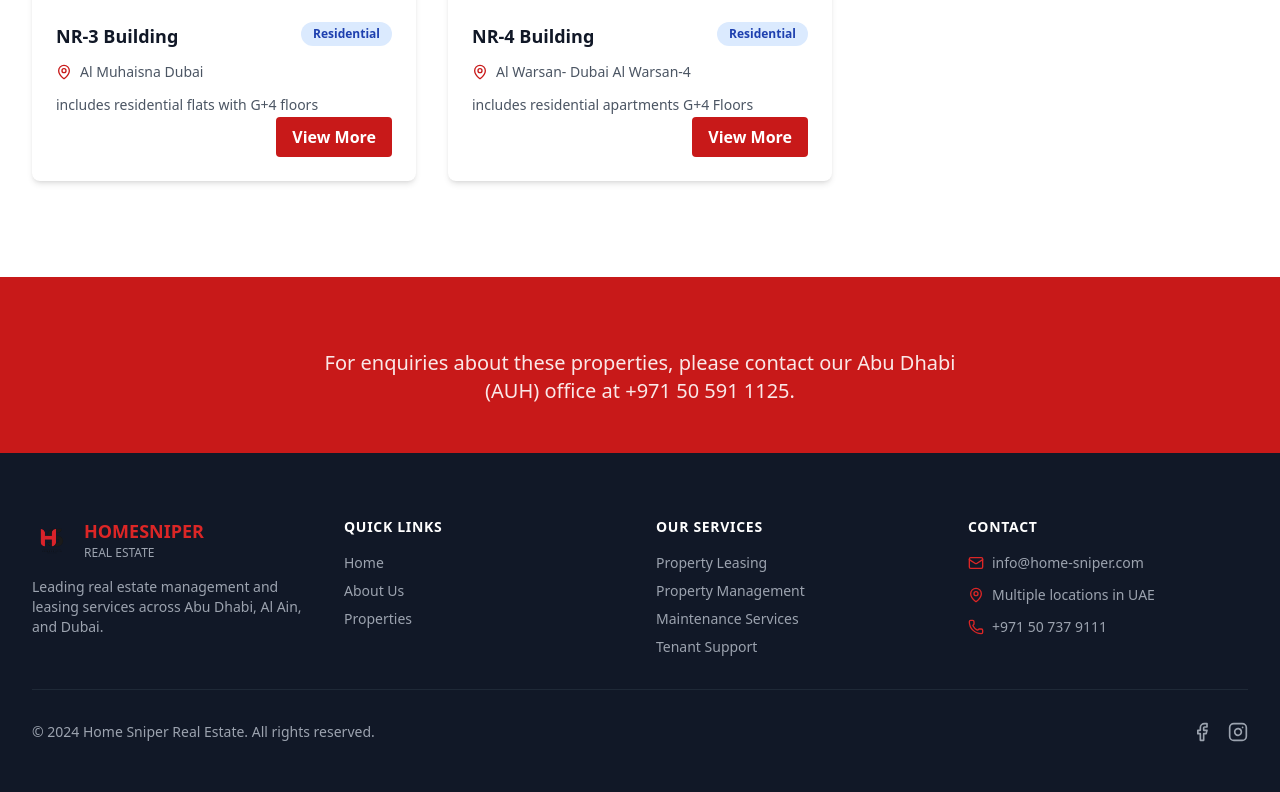
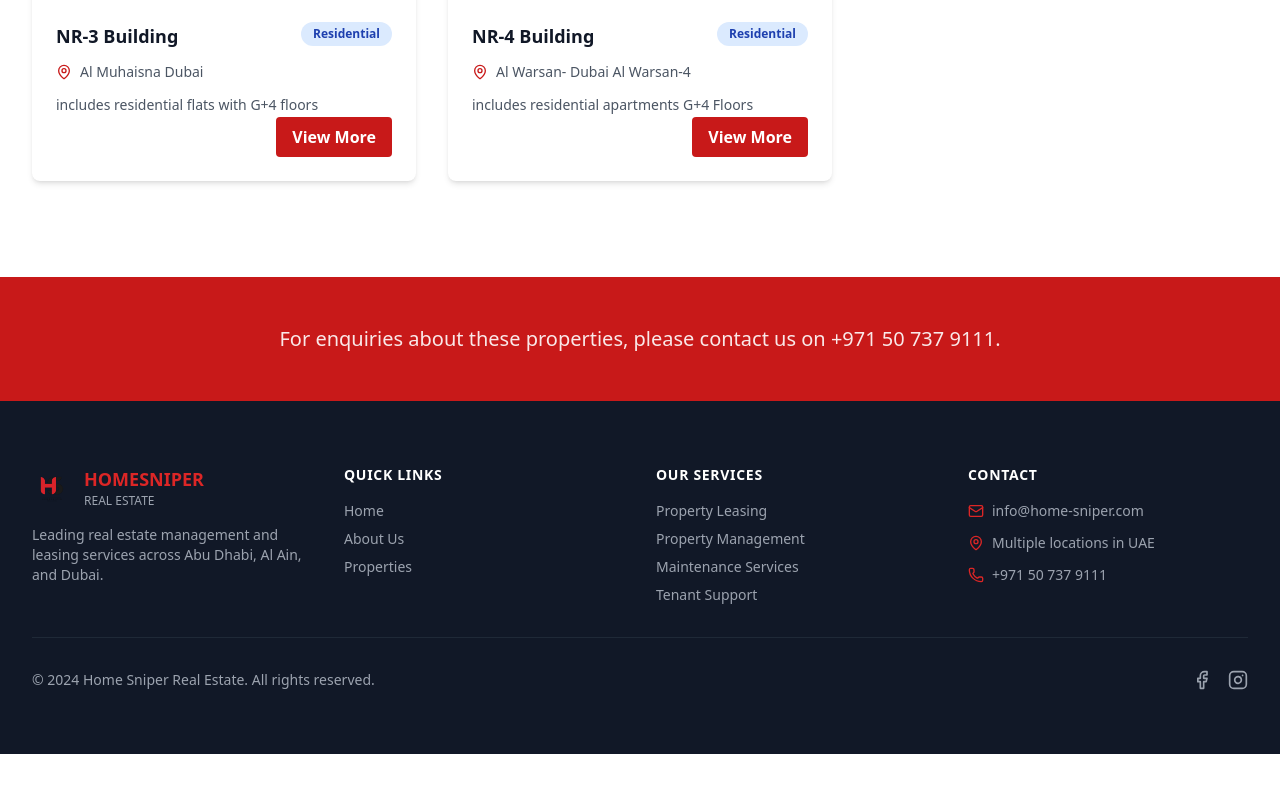
Before and after one commit to mhdrafeeq786/hs-real-estate, a React (Vite) app: page /properties in a window 1280 px wide. Shown: the part 7222-8014 px from the top of the page. After the commit the page ends 7976 px from the top, so only its background shows below. Built offline with nearby package versions, Linux system fonts and the light colour scheme.

Commit message:
updated new chnages

```diff
--- a/client/pages/Index.tsx
+++ b/client/pages/Index.tsx
@@ -501,9 +501,9 @@ export default function HomePage() {
             })}
           </motion.div>
 
-          <div className="mt-6 text-center">
-            <p className="text-xl text-white/90 max-w-2xl mx-auto">
-              For enquiries about these properties, please contact our Abu Dhabi (AUH) office at +971 50 591 1125.
+          <div className="text-center">
+            <p className="text-xl text-white/90 mx-auto">
+              For enquiries about these properties, please contact us on +971 50 737 9111.
             </p>
           </div>
         </div>
--- a/client/pages/Properties.tsx
+++ b/client/pages/Properties.tsx
@@ -194,9 +194,9 @@ export default function Properties() {
             transition={{ duration: 0.6 }}
             viewport={{ once: true }}
           >
-          <div className="mt-6 text-center">
-            <p className="text-xl text-white/90 max-w-2xl mx-auto">
-              For enquiries about these properties, please contact our Abu Dhabi (AUH) office at +971 50 591 1125.
+          <div className="text-center">
+            <p className="text-xl text-white/90 mx-auto">
+              For enquiries about these properties, please contact us on +971 50 737 9111.
             </p>
           </div>
           </motion.div>
--- a/client/pages/Properties/AbuDhabi.tsx
+++ b/client/pages/Properties/AbuDhabi.tsx
@@ -179,9 +179,9 @@ export default function AbuDhabiProperties() {
                   transition={{ duration: 0.6 }}
                   viewport={{ once: true }}
                 >
-                <div className="mt-6 text-center">
-                  <p className="text-xl text-white/90 max-w-2xl mx-auto">
-                    For enquiries about these properties, please contact our Abu Dhabi (AUH) office at +971 50 591 1125.
+                <div className="text-center">
+                  <p className="text-xl text-white/90 mx-auto">
+                    For enquiries about these properties, please contact us on +971 50 737 9111.
                   </p>
                 </div>
                 </motion.div>
--- a/client/pages/Properties/AlAin.tsx
+++ b/client/pages/Properties/AlAin.tsx
@@ -177,9 +177,9 @@ export default function AlAinProperties() {
                   transition={{ duration: 0.6 }}
                   viewport={{ once: true }}
                 >
-                <div className="mt-6 text-center">
-                  <p className="text-xl text-white/90 max-w-2xl mx-auto">
-                    For enquiries about these properties, please contact our Abu Dhabi (AUH) office at +971 50 591 1125.
+                <div className="text-center">
+                  <p className="text-xl text-white/90 mx-auto">
+                    For enquiries about these properties, please contact us on +971 50 737 9111.
                   </p>
                 </div>
                 </motion.div>
--- a/client/pages/Properties/Dubai.tsx
+++ b/client/pages/Properties/Dubai.tsx
@@ -177,9 +177,9 @@ export default function DubaiProperties() {
                   transition={{ duration: 0.6 }}
                   viewport={{ once: true }}
                 >
-                <div className="mt-6 text-center">
-                  <p className="text-xl text-white/90 max-w-2xl mx-auto">
-                    For enquiries about these properties, please contact our Abu Dhabi (AUH) office at +971 50 591 1125.
+                <div className="text-center">
+                  <p className="text-xl text-white/90 mx-auto">
+                    For enquiries about these properties, please contact us on +971 50 737 9111.
                   </p>
                 </div>
                 </motion.div>
```
